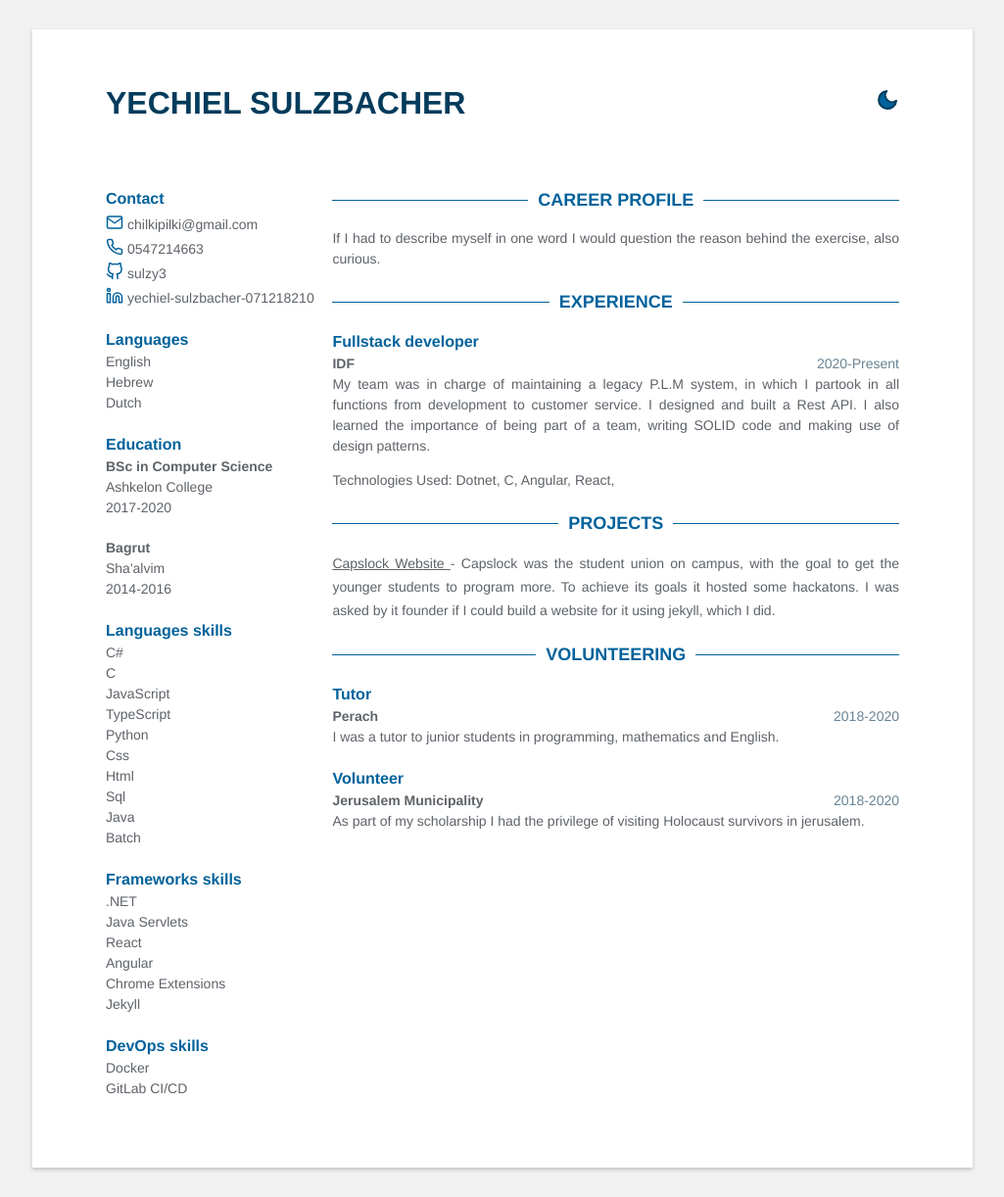
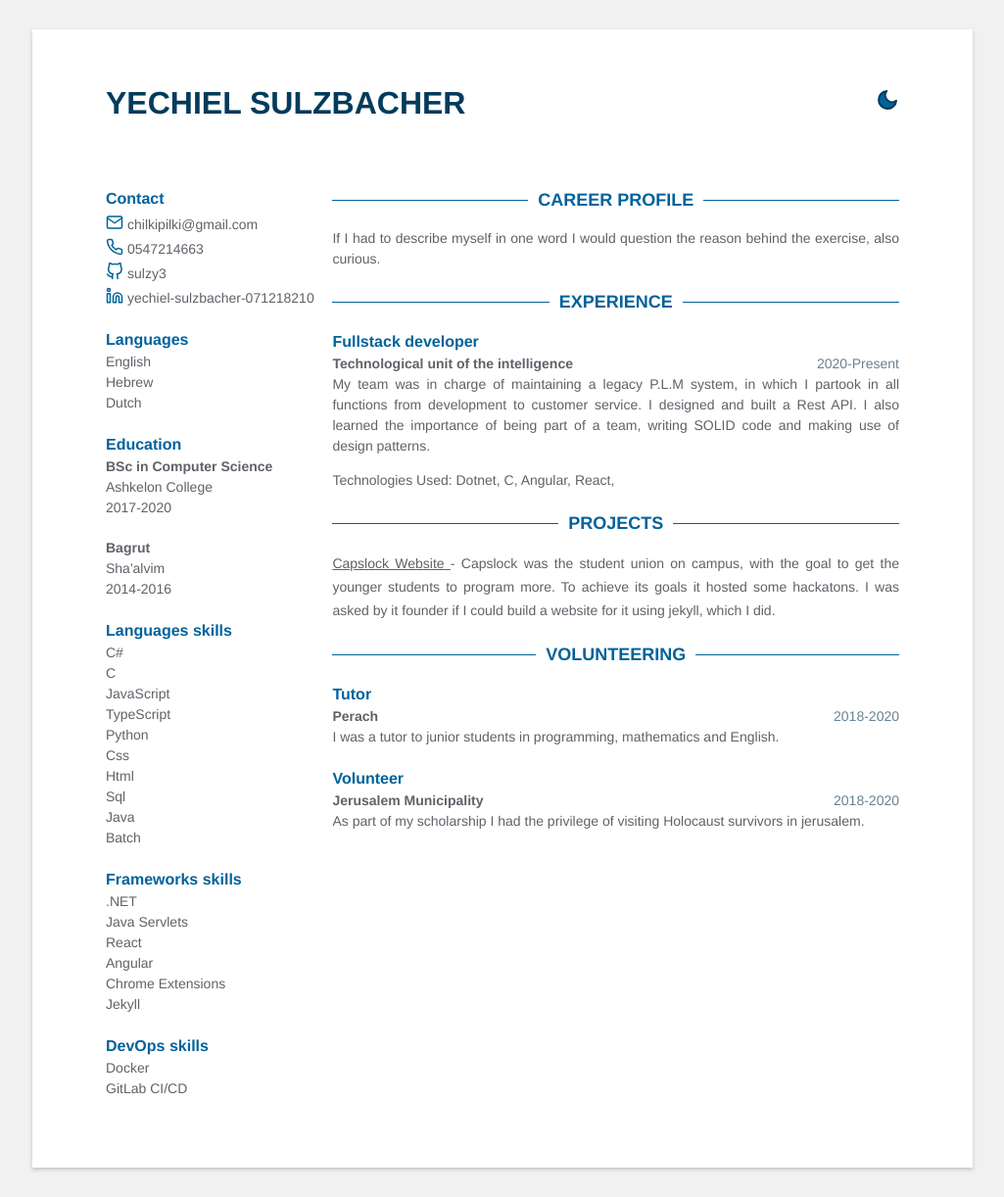
Before and after one commit to chaniheller97/my-cv, a Jekyll site: the page built from index.html, in a window 1280 px wide. Shown: the whole page at 98% size, without its empty margins (127-1152 px from the left). Built offline with Jekyll 4.4.1, drawn with Linux system fonts in a browser that asks for light colours.

Commit message:
changed idf

```diff
--- a/_data/data.yml
+++ b/_data/data.yml
@@ -60,7 +60,7 @@ profile: |
 experience:
   - role: Fullstack developer
     time: 2020-Present
-    company: IDF
+    company: Technological unit of the intelligence
     details: |
       My team was in charge of maintaining a legacy P.L.M system, in which I partook in all functions from development to customer service.
       I designed and built a Rest API. I also learned the importance of being part of a team, writing SOLID code and making use of design patterns.
```
